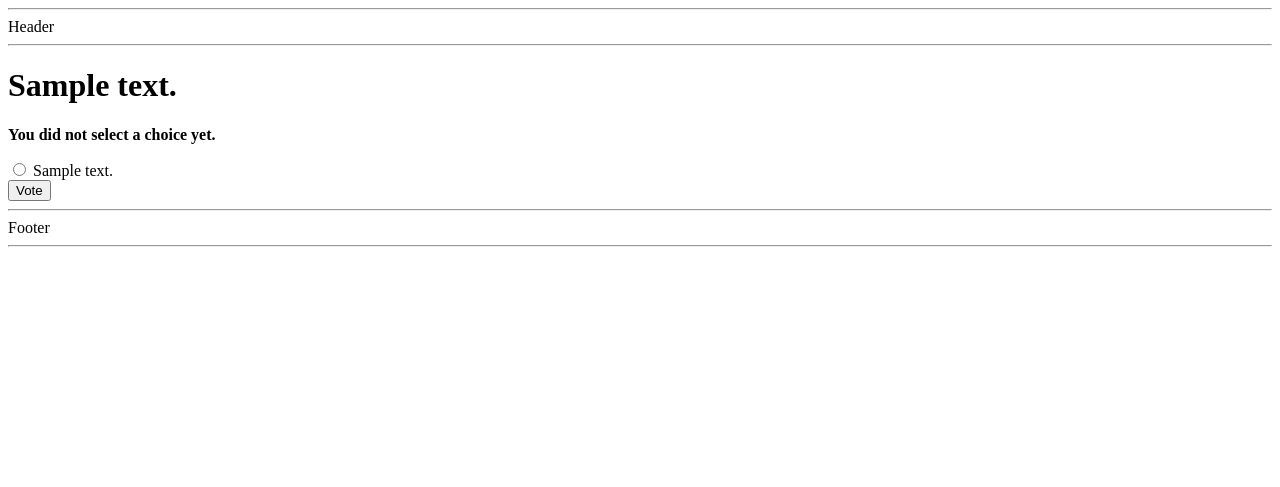
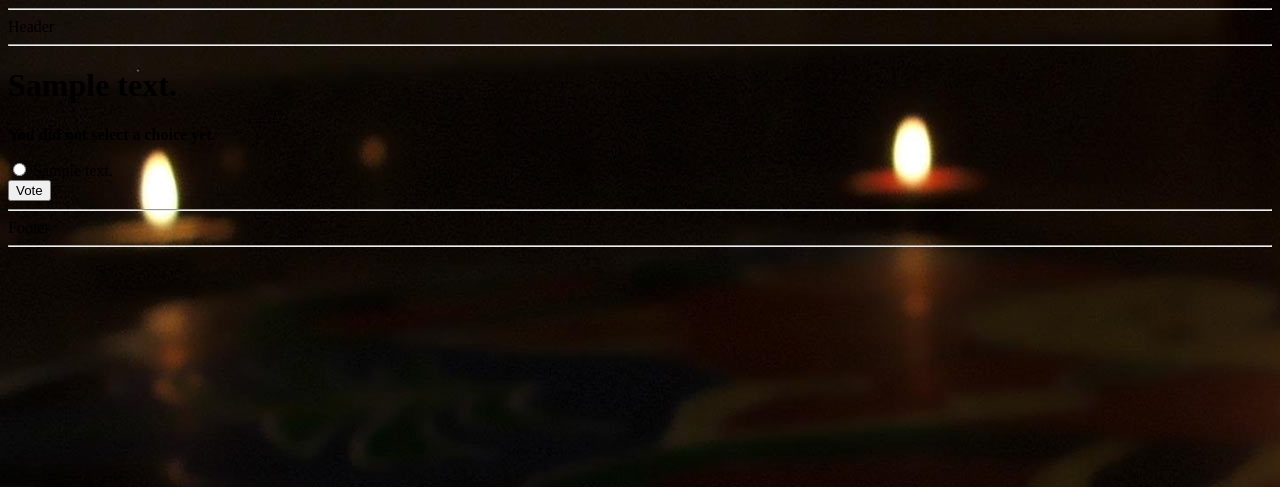
Before and after one commit to applecool/Django-Experiments, a Django app: page /polls/1/vote in a window 1280 px wide. Shown: the top 487 px of the page. Run offline with Django 3.2, Linux system fonts and the light colour scheme; tables that the repository leaves empty hold one stand-in row (values such as "Sample post").

Commit message:
updated css

```diff
--- a/polls/static/polls/style.css
+++ b/polls/static/polls/style.css
@@ -0,0 +1,7 @@
+li a {
+	color:red;
+}
+
+body{
+	background: white url("images/back.jpg") no-repeat;
+}
--- a/polls/templates/polls/base.html
+++ b/polls/templates/polls/base.html
@@ -1,7 +1,10 @@
+{% load staticfiles %}
+
 <!DOCTYPE html>
 <html>
 <head>
 <title>My Company</title>
+<link rel="stylesheet" type="text/css" href="{% static 'polls/style.css' %}">
 </head>
 <body>
 	{% include "polls/header.html" %}
```
Also changed, not shown: polls/static/polls/images/back.jpg (added), 2 other files.
